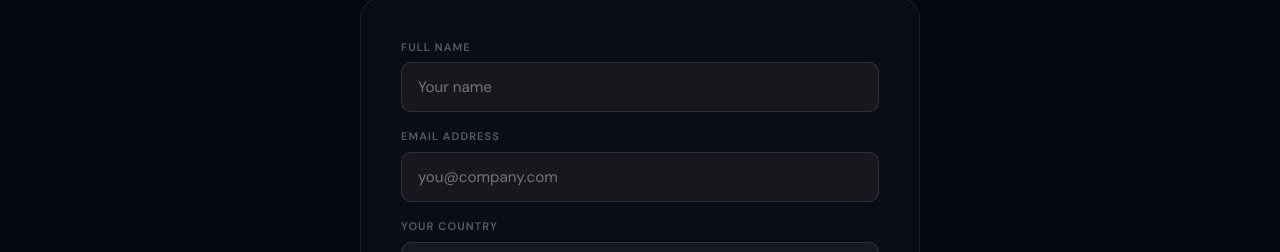
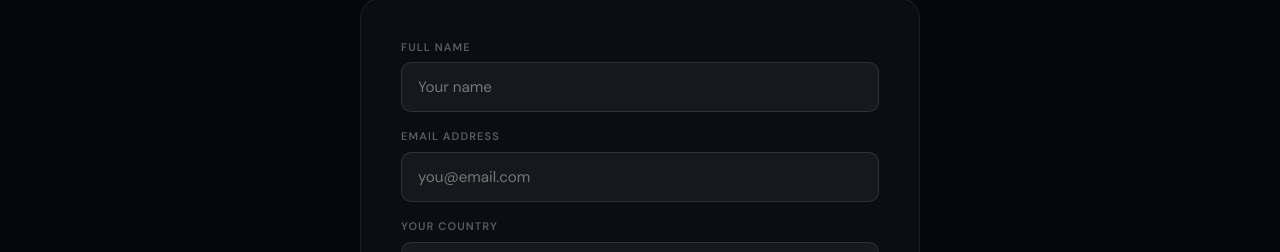
Before and after one commit to ThePostBot/thepostbot-landing, a Next.js app: page / in a window 1280 px wide. Shown: the part 4526-4778 px from the top of the page. Built offline with nearby package versions, Linux system fonts and the light colour scheme.

Commit message:
Update index.js

```diff
--- a/pages/index.js
+++ b/pages/index.js
@@ -358,7 +358,7 @@ export default function Home() {
                 {/* Email */}
                 <div>
                   <label style={{ display: 'block', color: 'rgba(255,255,255,0.32)', fontSize: '11px', fontWeight: 600, marginBottom: '6px', textTransform: 'uppercase', letterSpacing: '0.1em' }}>Email Address</label>
-                  <input type="email" placeholder="you@company.com" value={form.email} required
+                  <input type="email" placeholder="you@email.com" value={form.email} required
                     onChange={e => setForm({ ...form, email: e.target.value })}
                     onFocus={() => setFocusedField('email')} onBlur={() => setFocusedField(null)}
                     style={inp('email')} />
```
